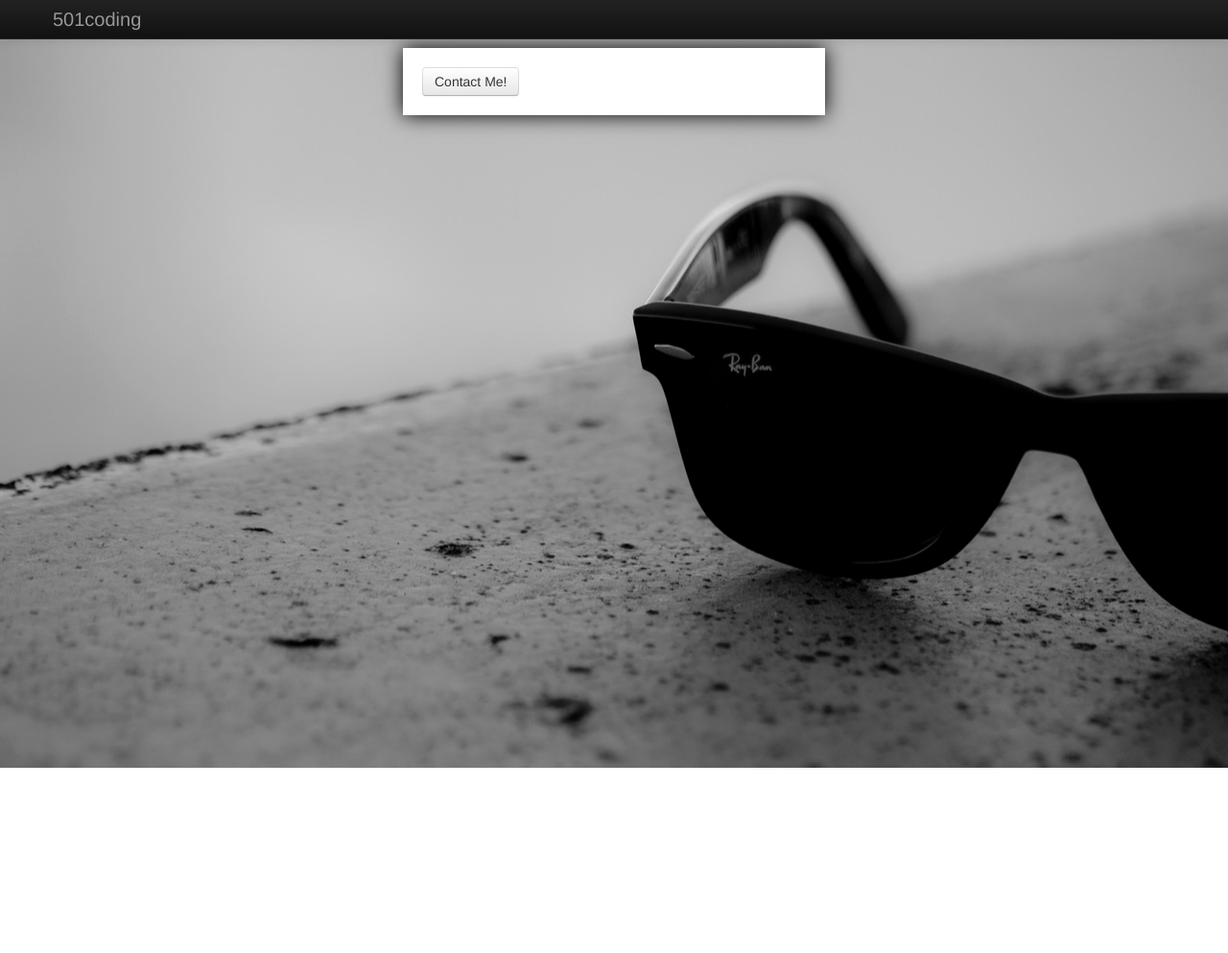
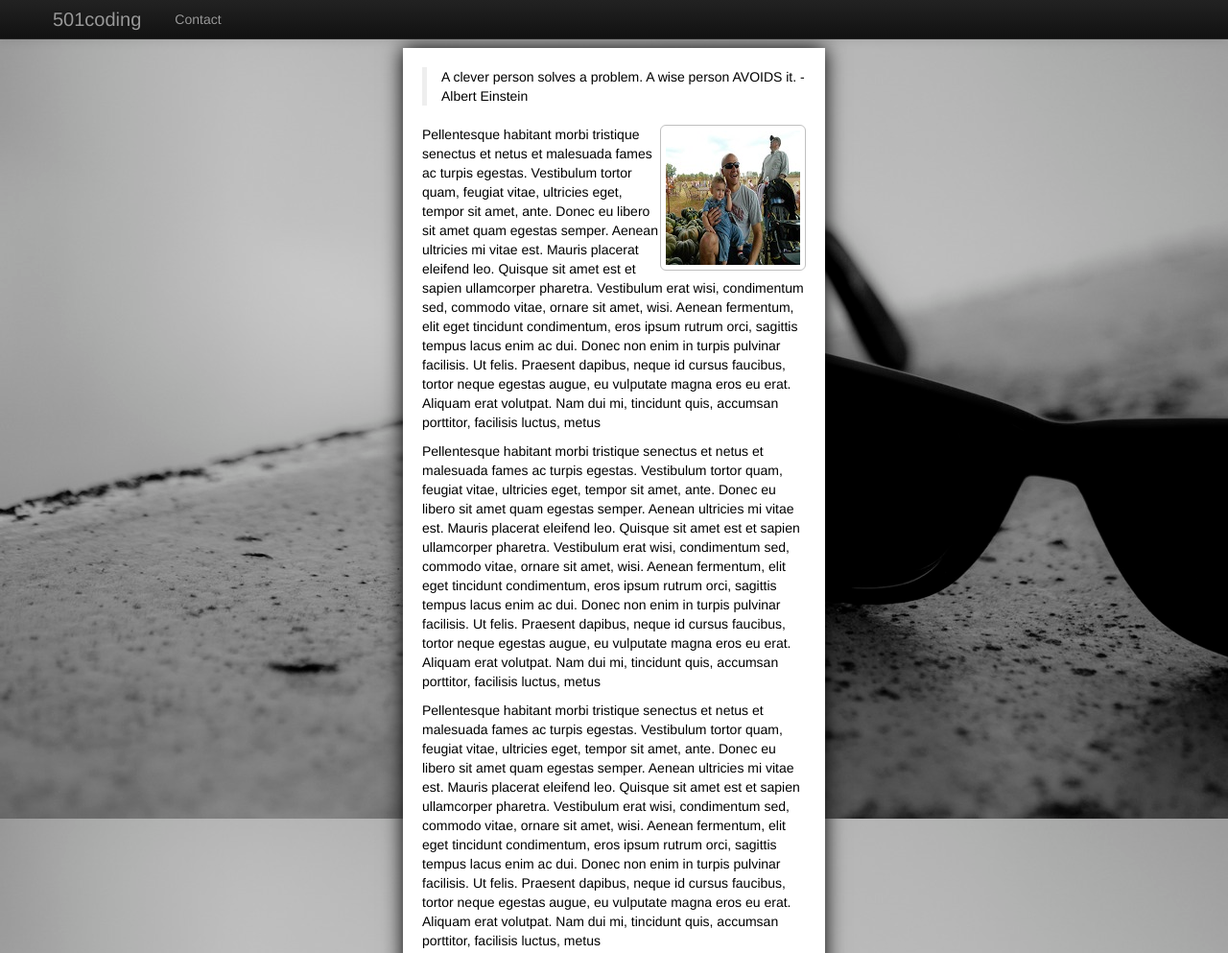
Before and after one commit to bgfaulk/501coding, a plain HTML site: page index.html in a window 1280 px wide. Shown: the top 993 px of the page at 96% size. Before the commit the page ends 800 px from the top, so only its background shows below. Drawn offline with nearby package versions, Linux system fonts and the light colour scheme.

Commit message:
added a new image to the page, and set some CSS for it.

```diff
--- a/css/styles.css
+++ b/css/styles.css
@@ -14,4 +14,11 @@ html {
     -moz-box-shadow: 0 0 20px black;
     -webkit-box-shadow: 0 0 20px black;
     box-shadow: 0 0 20px black;
+    position: relative;
 }
+
+.img-rounded {
+    float: right;
+    border: 1px solid #c0c0c0;
+    padding: 5px;
+}
--- a/index.html
+++ b/index.html
@@ -3,6 +3,7 @@
 <head>
     <link rel="stylesheet" type="text/css" href="css/styles.css">
     <link rel="stylesheet" type="text/css" href="css/bootstrap.css">
+    <meta name="viewport" content="width=device-width, initial-scale=1.0">
     <link rel="stylesheet" type="text/css" href="css/bootstrap-responsive.css">
     <script src="http://code.jquery.com/jquery-1.10.1.min.js"></script>
     <script src="http://code.jquery.com/jquery-migrate-1.2.1.min.js"></script>
@@ -11,12 +12,25 @@
 </head>
 <body>
      <div id="page-wrap">
-         <a href="#myModal" role="button" class="btn" data-toggle="modal">Contact Me!</a>
+         <blockquote>A clever person solves a problem.
+
+             A wise person AVOIDS it.
+
+             - Albert Einstein</blockquote>
+         <img src="images/brian_and_evan.jpg" class="img-rounded">
+         <p>Pellentesque habitant morbi tristique senectus et netus et malesuada fames ac turpis egestas. Vestibulum tortor quam, feugiat vitae, ultricies eget, tempor sit amet, ante. Donec eu libero sit amet quam egestas semper. Aenean ultricies mi vitae est. Mauris placerat eleifend leo. Quisque sit amet est et sapien ullamcorper pharetra. Vestibulum erat wisi, condimentum sed, commodo vitae, ornare sit amet, wisi. Aenean fermentum, elit eget tincidunt condimentum, eros ipsum rutrum orci, sagittis tempus lacus enim ac dui. Donec non enim in turpis pulvinar facilisis. Ut felis. Praesent dapibus, neque id cursus faucibus, tortor neque egestas augue, eu vulputate magna eros eu erat. Aliquam erat volutpat. Nam dui mi, tincidunt quis, accumsan porttitor, facilisis luctus, metus</p>
+         <p>Pellentesque habitant morbi tristique senectus et netus et malesuada fames ac turpis egestas. Vestibulum tortor quam, feugiat vitae, ultricies eget, tempor sit amet, ante. Donec eu libero sit amet quam egestas semper. Aenean ultricies mi vitae est. Mauris placerat eleifend leo. Quisque sit amet est et sapien ullamcorper pharetra. Vestibulum erat wisi, condimentum sed, commodo vitae, ornare sit amet, wisi. Aenean fermentum, elit eget tincidunt condimentum, eros ipsum rutrum orci, sagittis tempus lacus enim ac dui. Donec non enim in turpis pulvinar facilisis. Ut felis. Praesent dapibus, neque id cursus faucibus, tortor neque egestas augue, eu vulputate magna eros eu erat. Aliquam erat volutpat. Nam dui mi, tincidunt quis, accumsan porttitor, facilisis luctus, metus</p>
+         <p>Pellentesque habitant morbi tristique senectus et netus et malesuada fames ac turpis egestas. Vestibulum tortor quam, feugiat vitae, ultricies eget, tempor sit amet, ante. Donec eu libero sit amet quam egestas semper. Aenean ultricies mi vitae est. Mauris placerat eleifend leo. Quisque sit amet est et sapien ullamcorper pharetra. Vestibulum erat wisi, condimentum sed, commodo vitae, ornare sit amet, wisi. Aenean fermentum, elit eget tincidunt condimentum, eros ipsum rutrum orci, sagittis tempus lacus enim ac dui. Donec non enim in turpis pulvinar facilisis. Ut felis. Praesent dapibus, neque id cursus faucibus, tortor neque egestas augue, eu vulputate magna eros eu erat. Aliquam erat volutpat. Nam dui mi, tincidunt quis, accumsan porttitor, facilisis luctus, metus</p>
      </div>
      <div class="navbar navbar-inverse navbar-fixed-top">
          <div class="navbar-inner">
              <div class="container">
                  <a class="brand" href="#">501coding</a>
+                 <div class="nav-collapse collapse">
+                     <ul class="nav">
+                         <li><a href="#myModal" role="button" class="active" data-toggle="modal">Contact</a></li>
+                     </ul>
+                 </div>
              </div>
          </div>
      </div>
```
Also changed, not shown: images/brian_and_evan.jpg (added), images/photo.JPG (added).
